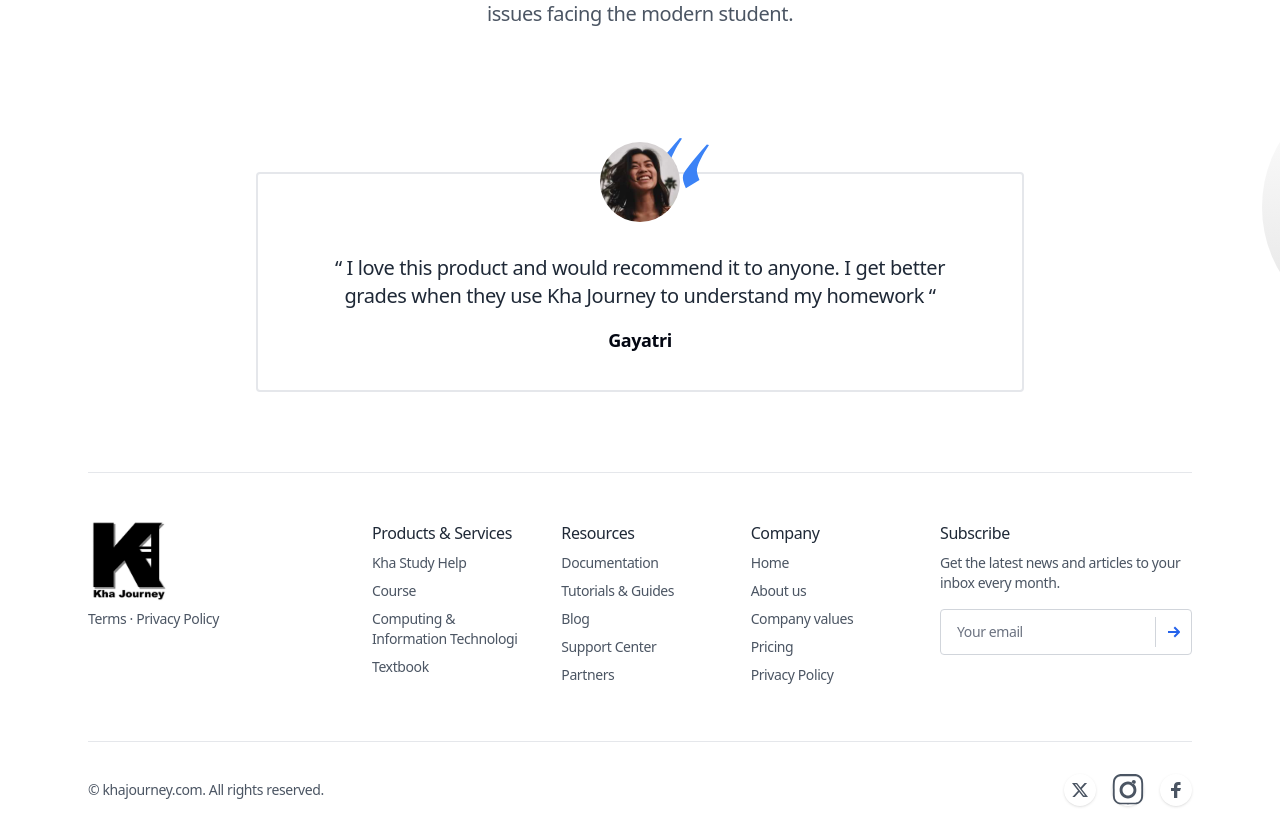
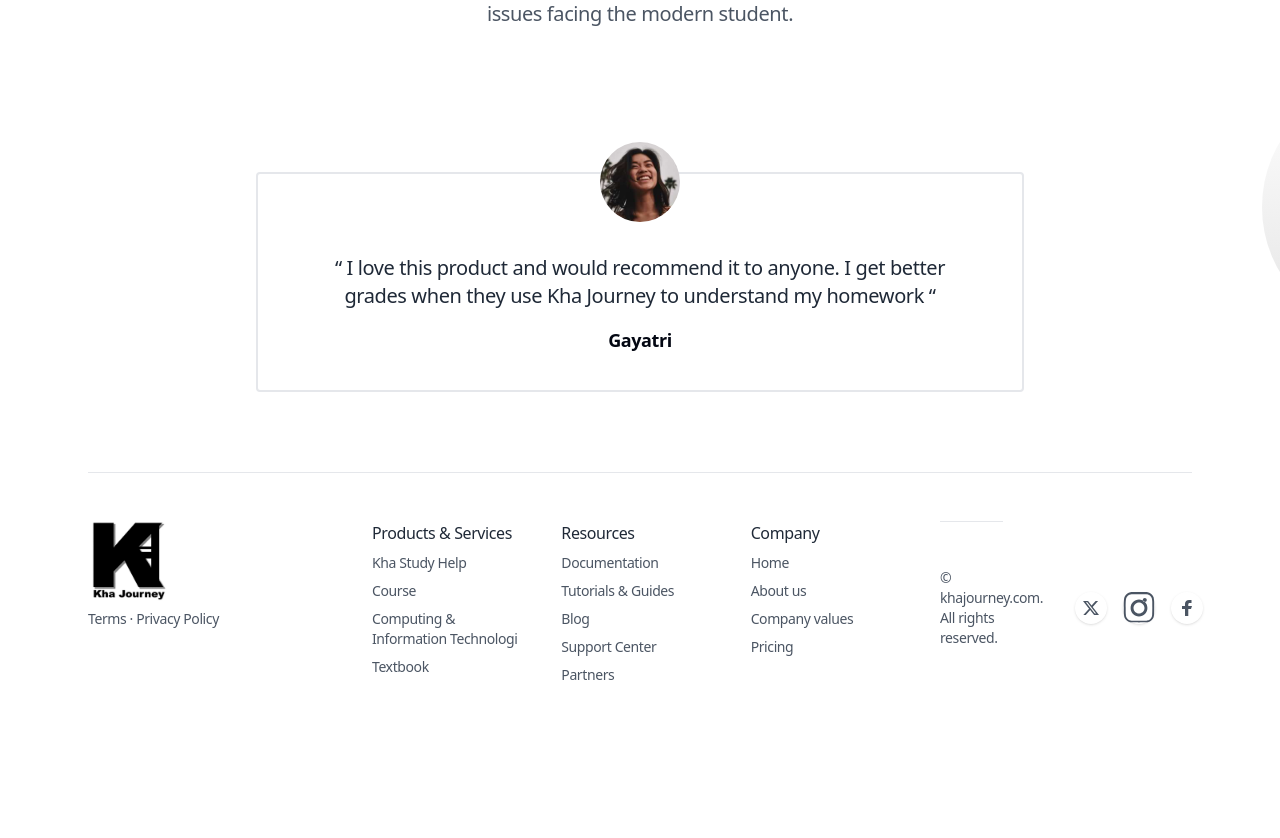
Before and after one commit to lailaroikha/mindraf, a Next.js app: page / in a window 1280 px wide. Shown: the part 1867-2705 px from the top of the page. After the commit the page ends 2608 px from the top, so only its background shows below. Built offline with nearby package versions, Linux system fonts and the light colour scheme.

Commit message:
editing foto

```diff
--- a/components/testimonials.tsx
+++ b/components/testimonials.tsx
@@ -40,9 +40,6 @@ export default function Testimonials() {
               {/* Testimonial */}
               <div className="text-center px-12 py-8 pt-20 mx-4 md:mx-0">
                 <div className="absolute top-0 -mt-8 left-1/2 transform -translate-x-1/2">
-                  <svg className="absolute top-0 right-0 -mt-3 -mr-8 w-16 h-16 fill-current text-blue-500" viewBox="0 0 64 64" aria-hidden="true" xmlns="http://www.w3.org/2000/svg">
-                    <path d="M37.89 58.338c-2.648-5.63-3.572-10.045-2.774-13.249.8-3.203 8.711-13.383 23.737-30.538l2.135.532c-6.552 10.033-10.532 17.87-11.939 23.515-.583 2.34.22 6.158 2.41 11.457l-13.57 8.283zm-26.963-6.56c-2.648-5.63-3.572-10.046-2.773-13.25.799-3.203 8.71-13.382 23.736-30.538l2.136.533c-6.552 10.032-10.532 17.87-11.94 23.515-.583 2.339.22 6.158 2.41 11.456l-13.57 8.283z" />
-                  </svg>
                   <Image className="relative rounded-full w-20 h-20" src={TestimonialImage} alt="Testimonial 01" />
                 </div>
                 <blockquote className="text-gray-800 text-xl font-medium mb-4">
--- a/components/ui/footer.tsx
+++ b/components/ui/footer.tsx
@@ -78,37 +78,8 @@ export default function Footer() {
               <li className="mb-2">
                 <a href="#0" className="text-gray-600 hover:text-gray-900 transition duration-150 ease-in-out">Pricing</a>
               </li>
-              <li className="mb-2">
-                <a href="#0" className="text-gray-600 hover:text-gray-900 transition duration-150 ease-in-out">Privacy Policy</a>
-              </li>
             </ul>
           </div>
-
-          {/* 5th block */}
-          <div className="sm:col-span-6 md:col-span-3 lg:col-span-3">
-            <h6 className="text-gray-800 font-medium mb-2">Subscribe</h6>
-            <p className="text-sm text-gray-600 mb-4">Get the latest news and articles to your inbox every month.</p>
-            <form>
-              <div className="flex flex-wrap mb-4">
-                <div className="w-full">
-                  <label className="block text-sm sr-only" htmlFor="newsletter">Email</label>
-                  <div className="relative flex items-center max-w-xs">
-                    <input id="newsletter" type="email" className="form-input w-full text-gray-800 px-3 py-2 pr-12 text-sm" placeholder="Your email" required />
-                    <button type="submit" className="absolute inset-0 left-auto" aria-label="Subscribe">
-                      <span className="absolute inset-0 right-auto w-px -ml-px my-2 bg-gray-300" aria-hidden="true"></span>
-                      <svg className="w-3 h-3 fill-current text-blue-600 mx-3 shrink-0" viewBox="0 0 12 12" xmlns="http://www.w3.org/2000/svg">
-                        <path d="M11.707 5.293L7 .586 5.586 2l3 3H0v2h8.586l-3 3L7 11.414l4.707-4.707a1 1 0 000-1.414z" fillRule="nonzero" />
-                      </svg>
-                    </button>
-                  </div>
-                  {/* Success message */}
-                  {/* <p className="mt-2 text-green-600 text-sm">Thanks for subscribing!</p> */}
-                </div>
-              </div>
-            </form>
-          </div>
-
-        </div>
 
         {/* Bottom area */}
         <div className="md:flex md:items-center md:justify-between py-4 md:py-8 border-t border-gray-200">
@@ -144,6 +115,7 @@ export default function Footer() {
         </div>
 
       </div>
+      </div>
     </footer>
   )
 }
```
